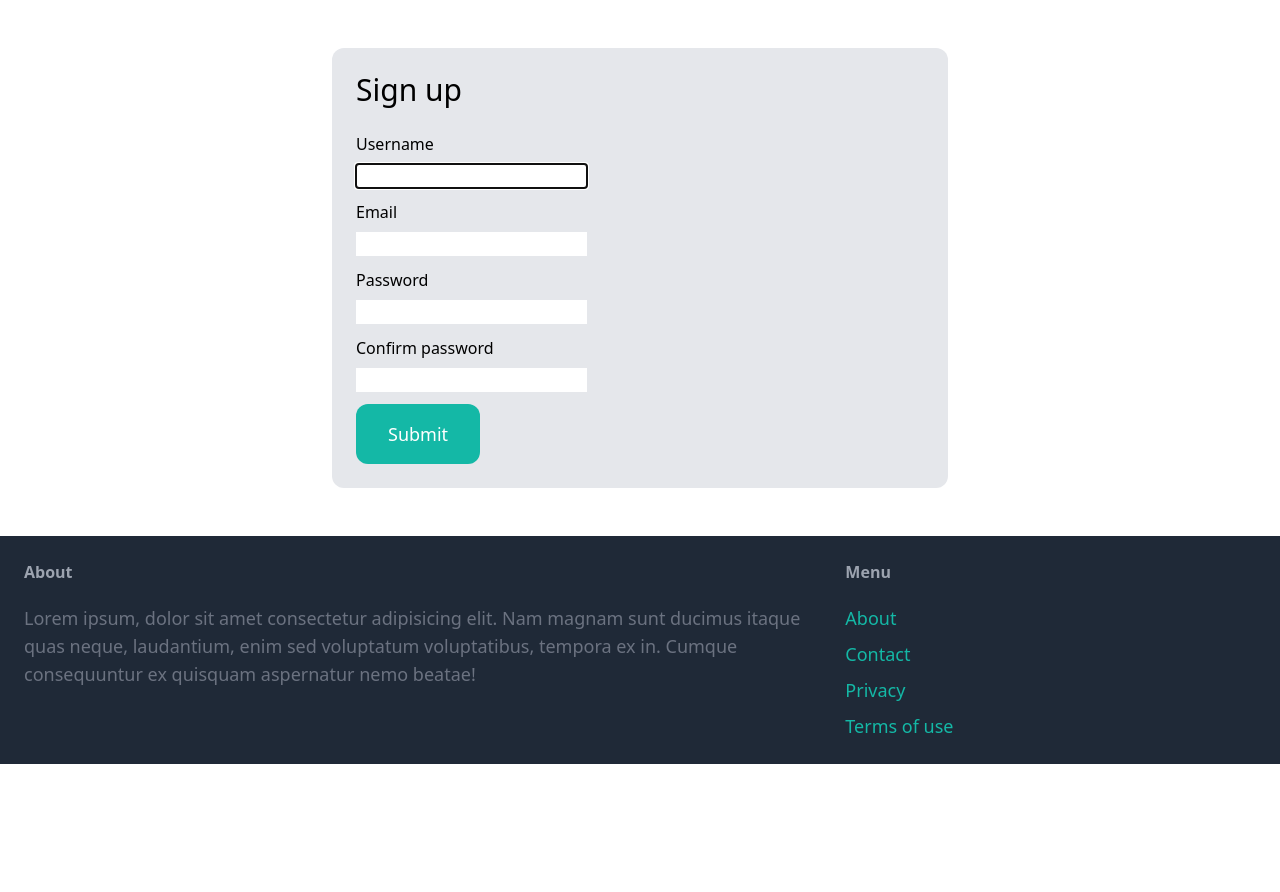
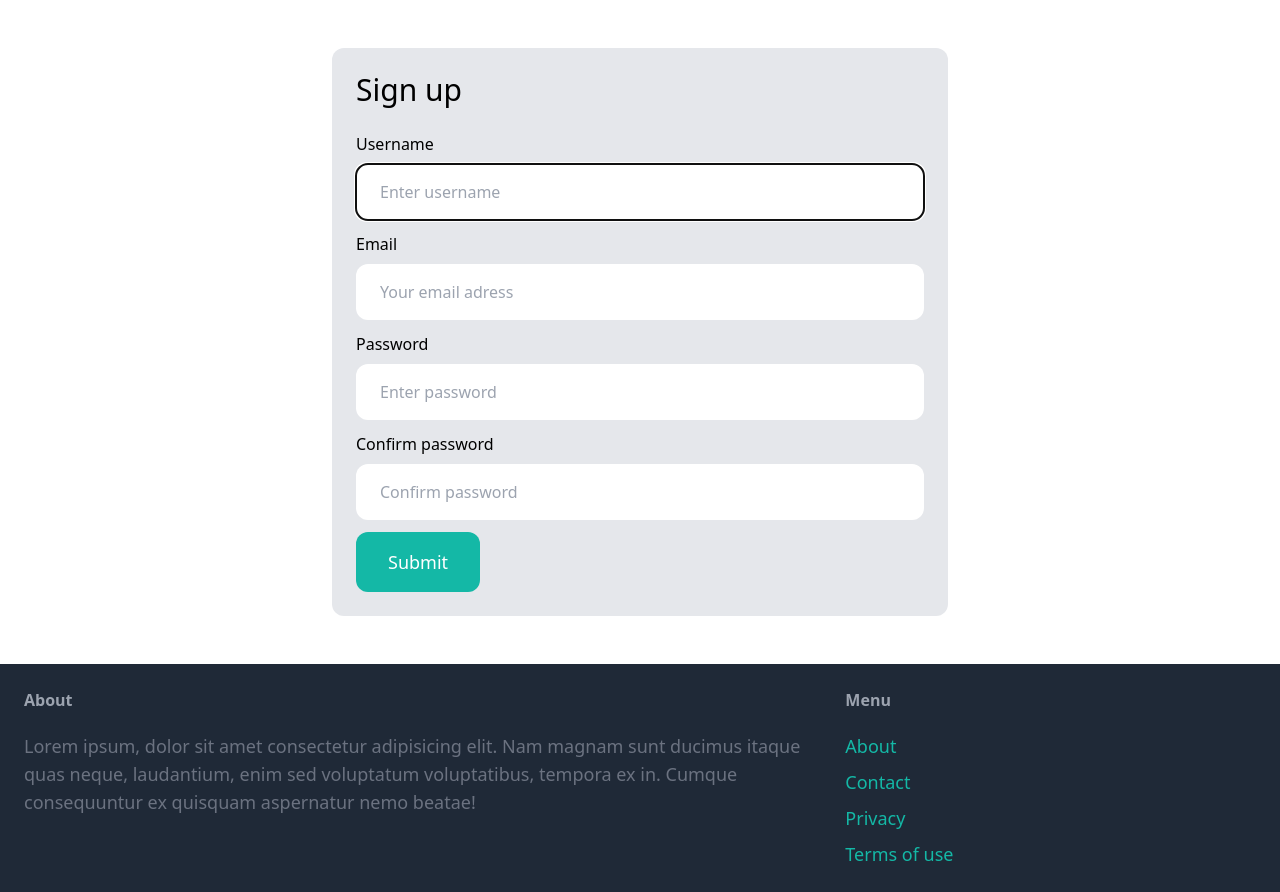
Before and after one commit to cdavidstefan/djangoMarketplace, a Django app: page /signup/ in a window 1280 px wide. Shown: the part 77-969 px from the top of the page. Before the commit the page ends 841 px from the top, so only its background shows below. Run offline with Django 5.2, Linux system fonts and the light colour scheme; some libraries are stand-ins or nearby versions.

Commit message:
loginForm

```diff
--- a/Marketplace/Marketplace/settings.py
+++ b/Marketplace/Marketplace/settings.py
@@ -27,6 +27,9 @@ DEBUG = True
 
 ALLOWED_HOSTS = []
 
+LOGIN_URL = '/login/'
+LOGIN_REDIRECT_URL = '/'
+LOGOUT_REDIRECT_URL = '/'
 
 # Application definition
 
--- a/Marketplace/core/forms.py
+++ b/Marketplace/core/forms.py
@@ -1,8 +1,38 @@
 from django import forms
-from django.contrib.auth.forms import UserCreationForm
+from django.contrib.auth.forms import UserCreationForm, AuthenticationForm
 from django.contrib.auth.models import User
+
+class LoginForm(AuthenticationForm):
+    username = forms.CharField(widget=forms.TextInput(attrs={
+        'placeholder': 'Enter username',
+        'class': 'w-full py-4 px-6 rounded-xl'
+    }))
+    password = forms.CharField(widget=forms.PasswordInput(attrs={
+        'placeholder': 'Enter password',
+        'class': 'w-full py-4 px-6 rounded-xl'
+    }))
 
 class SignupForm(UserCreationForm):
     class Meta:
         model = User
         fields = ('username', 'email', 'password1', 'password2')
+
+    username = forms.CharField(widget=forms.TextInput(attrs={
+        'placeholder': 'Enter username',
+        'class': 'w-full py-4 px-6 rounded-xl'
+    }))
+
+    email = forms.CharField(widget=forms.EmailInput(attrs={
+        'placeholder': 'Your email adress',
+        'class': 'w-full py-4 px-6 rounded-xl'
+    }))
+
+    password1 = forms.CharField(widget=forms.PasswordInput(attrs={
+        'placeholder': 'Enter password',
+        'class': 'w-full py-4 px-6 rounded-xl'
+    }))
+
+    password2 = forms.CharField(widget=forms.PasswordInput(attrs={
+        'placeholder': 'Confirm password',
+        'class': 'w-full py-4 px-6 rounded-xl'
+    }))
--- a/Marketplace/core/templates/core/base.html
+++ b/Marketplace/core/templates/core/base.html
@@ -17,8 +17,13 @@
             <a href="#" class="text-lg font-semibold hover:text-gray-500">New Item</a>
             <a href="#" class="text-lg font-semibold hover:text-gray-500">Browse</a>
 
-            <a href="{% url 'core:signup' %}" class="px-6 py-3 text-lg font-semibold bg-teal-500 text-white rounded-xl hover:bg-gray-700">Sign Up</a>
-            <a href="#" class="px-6 py-3 text-lg font-semibold bg-gray-500 text-white rounded-xl hover:bg-gray-700">Log In</a>
+            {% if request.user.is_authenticated %}
+                <a href="" class="px-6 py-3 text-lg font-semibold bg-teal-500 text-white rounded-xl hover:bg-gray-700">Inbox</a>
+                <a href="" class="px-6 py-3 text-lg font-semibold bg-gray-500 text-white rounded-xl hover:bg-gray-700">Dashboard</a>
+            {% else %}
+                <a href="{% url 'core:signup' %}" class="px-6 py-3 text-lg font-semibold bg-teal-500 text-white rounded-xl hover:bg-gray-700">Sign Up</a>
+                <a href="{% url 'core:login' %}" class="px-6 py-3 text-lg font-semibold bg-gray-500 text-white rounded-xl hover:bg-gray-700">Log In</a>
+            {% endif %}
         </div>
     </nav>
     <div class="px-6 py-6">
--- a/Marketplace/core/urls.py
+++ b/Marketplace/core/urls.py
@@ -1,6 +1,8 @@
+from django.contrib.auth import views as auth_views
 from django.urls import path
 
 from . import views
+from .forms import LoginForm
 
 app_name = 'core'
 
@@ -8,4 +10,5 @@ urlpatterns = [
     path('', views.index, name='index'),
     path('contact/', views.contact, name = 'contact'),
     path('signup/', views.signup, name='signup'),
+    path('login/', auth_views.LoginView.as_view(template_name='core/login.html', authentication_form=LoginForm), name='login')
 ]
--- a/Marketplace/core/views.py
+++ b/Marketplace/core/views.py
@@ -1,9 +1,8 @@
-from django.shortcuts import render
+from django.shortcuts import redirect, render
 
 from item.models import Category, Item
 
 from .forms import SignupForm
-
 
 def index(request):
     items = Item.objects.filter(is_sold = False)[0:6]
@@ -18,7 +17,15 @@ def contact(request):
     return render(request, 'core/contact.html')
 
 def signup(request):
-    form = SignupForm()
+    if request.method == 'POST':
+        form = SignupForm(request.POST)
+
+        if form.is_valid():
+            form.save()
+
+            return redirect('/login/')
+    else:
+        form = SignupForm()
 
     return render(request, 'core/signup.html', {
         'form': form
```
Also changed, not shown: Marketplace/core/templates/core/login.html (added, +33 -0 lines).
